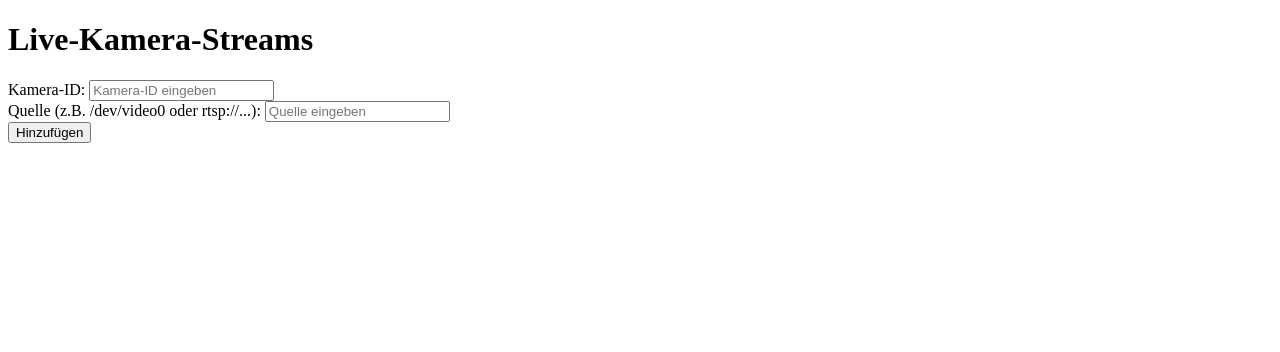
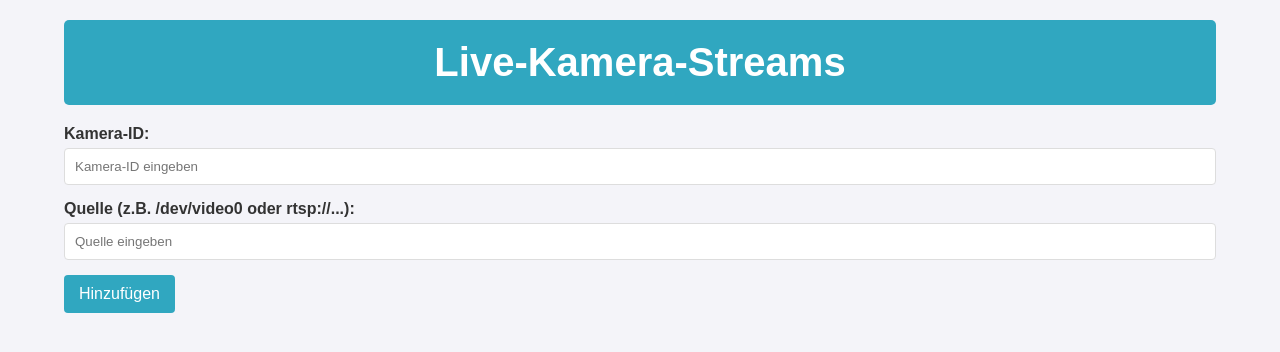
Before and after one commit to Eli005-ui/main_rec, a FastAPI app: page / in a window 1280 px wide. Shown: the top 352 px of the page. Run offline with FastAPI, Linux system fonts and the light colour scheme; data that the repository does not hold is empty.

Commit message:
webintwerface

```diff
--- a/templates/index.html
+++ b/templates/index.html
@@ -4,6 +4,78 @@
     <title>Live Kameras</title>
     <script src="/static/js/app.js" defer></script>
     <style>
+        body {
+            font-family: Arial, sans-serif;
+            background-color: #f4f4f9;
+            margin: 0;
+            padding: 0;
+            color: #333;
+        }
+        .container {
+            width: 90%;
+            max-width: 1200px;
+            margin: 0 auto;
+            padding: 20px;
+        }
+        header {
+            text-align: center;
+            padding: 20px 0;
+            background-color: #0094b2cd;
+            color: white;
+            border-radius: 5px;
+            margin-bottom: 20px;
+        }
+        h1 {
+            margin: 0;
+            font-size: 2.5em;
+        }
+        .form-group {
+            margin-bottom: 15px;
+        }
+        .form-group label {
+            display: block;
+            margin-bottom: 5px;
+            font-weight: bold;
+        }
+        .form-group input {
+            width: 100%;
+            padding: 10px;
+            border: 1px solid #ddd;
+            border-radius: 4px;
+            box-sizing: border-box;
+        }
+        button {
+            background-color: #0094b2cd;
+            color: white;
+            border: none;
+            padding: 10px 15px;
+            border-radius: 4px;
+            cursor: pointer;
+            font-size: 1em;
+        }
+        button:hover {
+            background-color: #0056b3;
+        }
+        #streams {
+            display: grid;
+            grid-template-columns: repeat(auto-fill, minmax(300px, 1fr));
+            gap: 20px;
+            margin-top: 20px;
+        }
+        .stream {
+            background-color: #fff;
+            border-radius: 5px;
+            padding: 10px;
+            box-shadow: 0 2px 5px rgba(0,0,0,0.1);
+        }
+        @media (max-width: 768px) {
+            .container {
+                width: 95%;
+            }
+            #streams {
+                grid-template-columns: 1fr;
+            }
+        }
 
     .stream-container {
         position: relative;
```
